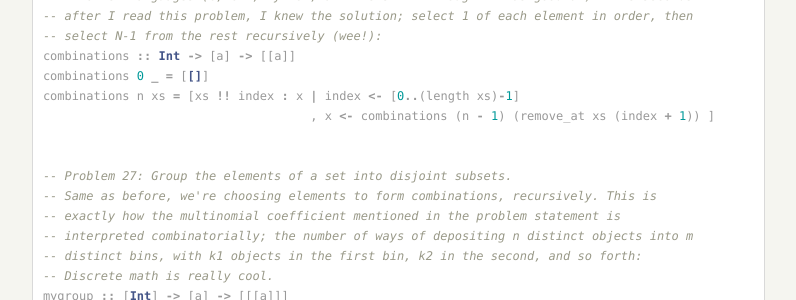
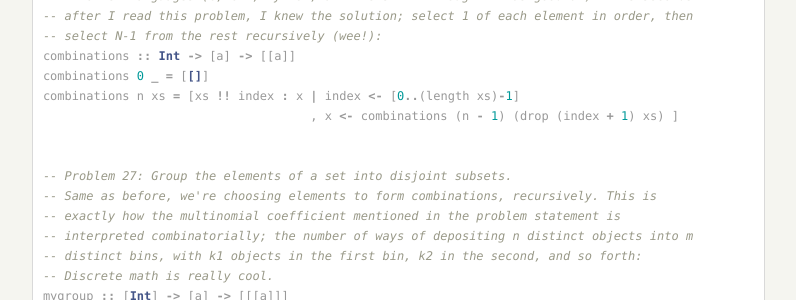
Before and after one commit to mfukar/mfukar.github.com, a Jekyll site: the page built from _posts/2015-07-26-haskell3.md, in a window 1280 px wide and 900 px high, scrolled down 986 px. Shown: the part 151-451 px from the top of the window, without its empty margins (77-873 px from the left). Built offline with Jekyll 4.4.1, drawn with Linux system fonts in a browser that asks for light colours; some web fonts are replaced; Markdown is read by kramdown in place of the engine named in the settings; comment, search, counter and statistics services are not loaded.

Commit message:
Revert "Fixes error (haha)"
This reverts commit ced50a8ee17e7ff2c787691f72bf1fa09a2acaa2.

```diff
--- a/_posts/2015-07-26-haskell3.md
+++ b/_posts/2015-07-26-haskell3.md
@@ -62,7 +62,7 @@ rnd_permutation xs = rnd_select xs $ length xs
 combinations :: Int -> [a] -> [[a]]
 combinations 0 _ = [[]]
 combinations n xs = [xs !! index : x | index <- [0..(length xs)-1]
-                                     , x <- combinations (n - 1) (remove_at xs (index + 1)) ]
+                                     , x <- combinations (n - 1) (drop (index + 1) xs) ]
 
 
 -- Problem 27: Group the elements of a set into disjoint subsets.
```
